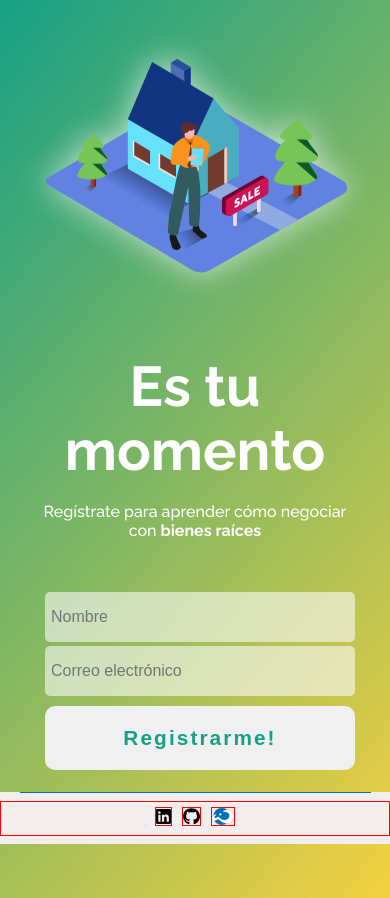
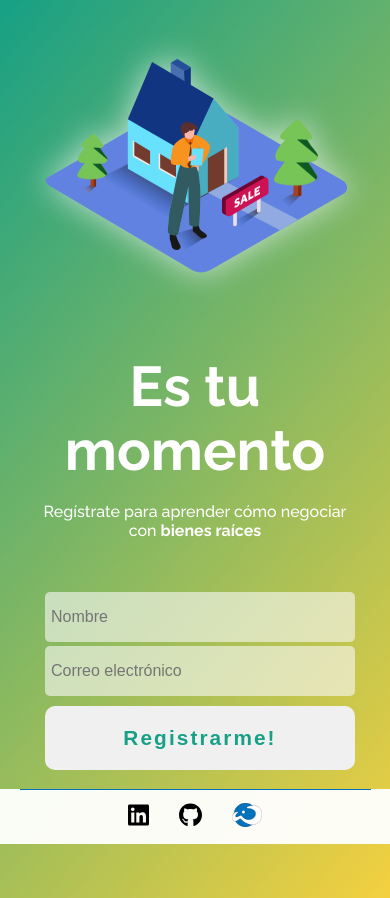
Before and after one commit to Wilalz/Landing-page-responsive-Real-estate-Figma-HTML-CSS, a plain HTML site: page index.html in a window 390 px wide. Drawn offline with Linux system fonts and the light colour scheme.

Commit message:
[STYLE] Corregir estilos referentes al footer y al vh

```diff
--- a/styles.css
+++ b/styles.css
@@ -10,27 +10,32 @@
     box-sizing: border-box;
 }
 
+html {
+    display: flex;
+    justify-content: space-between;
+    align-items: center;
+    min-height: 100vh;
+
+}
+
 body {
     font-family: 'Raleway', sans-serif;
     background: linear-gradient(130deg, #16A085 0%, #F4D03F 100%);
-    min-height: 100vh;
+    background-repeat: no-repeat;
     display: flex;
     justify-content: center;
     align-items: center;
 }
 
 .container {
-    /* height: 600px; */
     display: flex;
     justify-content: center;
     align-items: center;
 }
 
-
 /* text */
 
 .container-text {
-    flex-basis: 45%;
     padding: 40px;
     padding-left: 60px;
     /* overflow: hidden; */
@@ -38,7 +43,6 @@ body {
     color: white;
     margin-bottom: 80px;
 }
-
 
 
 .title {
@@ -104,9 +108,9 @@ input:-webkit-autofill:active {
 
 /* image */
 
+
+
 .container-image {
-    flex-basis: 45%;
-    position: relative;
     z-index: 1;
     text-align: center;
     overflow: hidden;
@@ -138,14 +142,15 @@ footer {
     width:100%;
     min-height: 6%;
     max-height: 10%;
-    background-color: rgba(244, 237, 237, 1);
     z-index: 2;
+    background-color: rgba(255, 255, 255, 0.95);
 }
 
 .hLine{
     height: 1px;
     background-color: var(--color-wil);
     width: 90%;
+    position: relative;
     margin: 0 auto;
 }
 
@@ -154,19 +159,24 @@ footer {
     display: flex;
     justify-content: center;
     align-items: center;
-    border: 1px red solid;
 }
 
 .logo{
-    margin: 5px;
-    height: 1.2rem;
-    border: 1px red solid;
+    margin: 5px 15px;
+    height: 1.5rem;
 }
 
 
 /* responsive tablet  */
 
 @media screen and (max-width: 1000px) {
+    html {
+        display: flex;
+        justify-content: center;
+        align-content: space-between;
+        min-height: 100vh;
+
+    }
     .container {
         flex-direction: column-reverse;
     }
```
